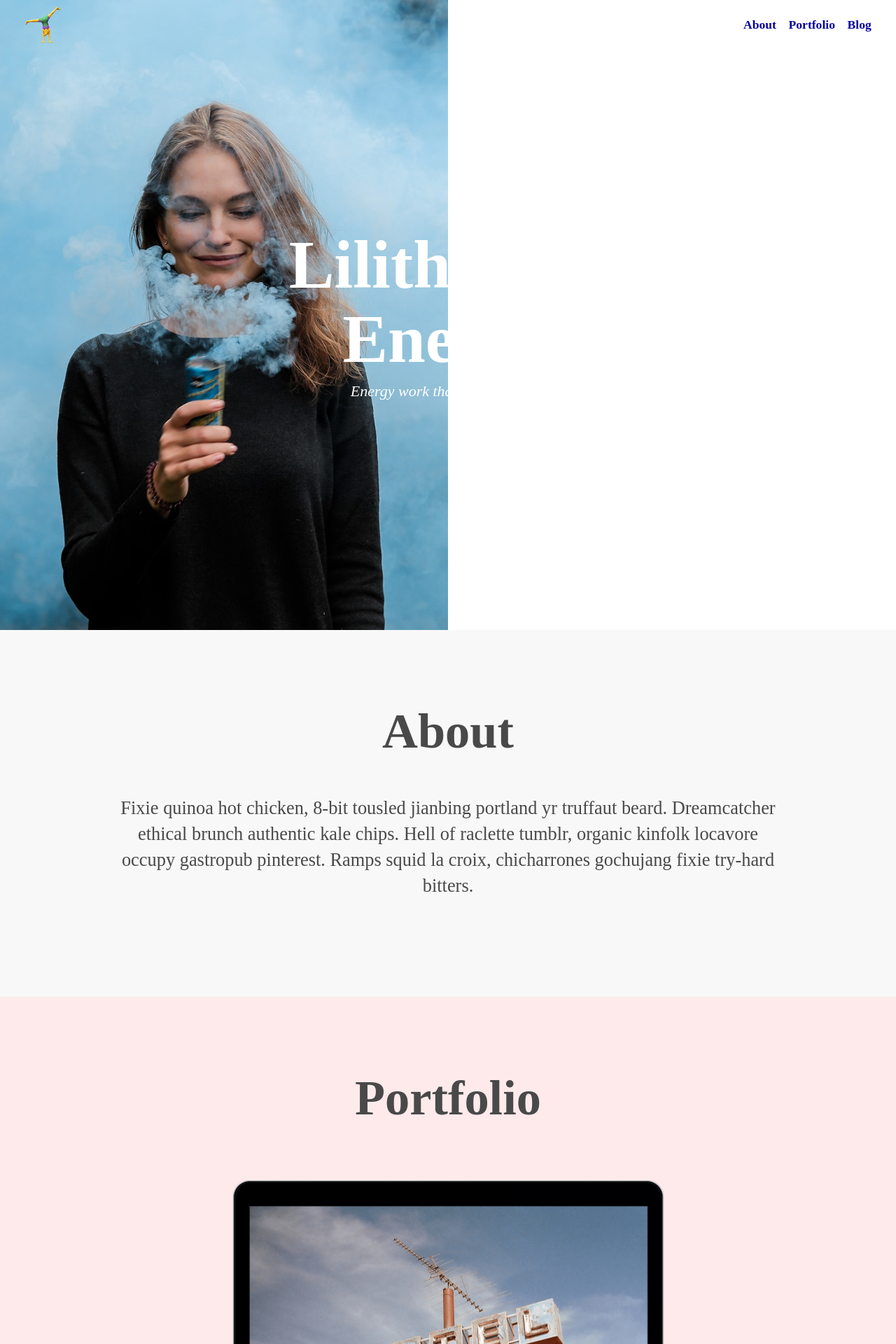
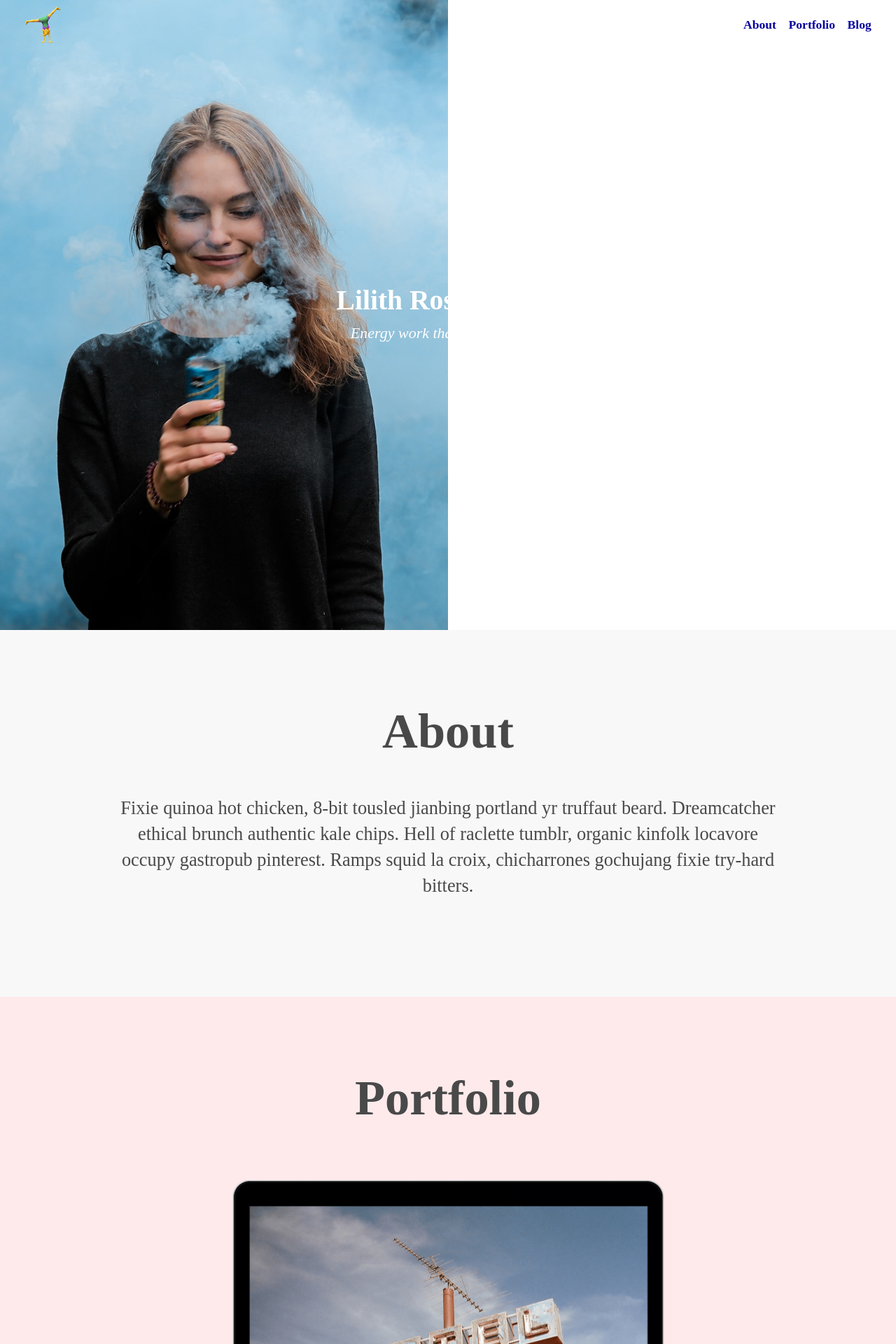
Before and after one commit to aquiring/aquiring.github.io, a Jekyll site: the page built from index.html, in a window 1280 px wide. Shown: the top 1920 px of the page at 70% size. Built offline with Jekyll 4.4.1, drawn with Linux system fonts in a browser that asks for light colours; some web fonts are replaced.

Commit message:
Decrease header size

```diff
--- a/index.html
+++ b/index.html
@@ -4,7 +4,7 @@ layout: default
 
 <section class="mast">
   <header class="mast__header">
-    <h1>Lilith Rose Energy</h1>
+    <h2>Lilith Rose Energy</h2>
     <span><i>Energy work that works for you</i></span>
   </header>
   <div class="mast__img bg-grey">
```
